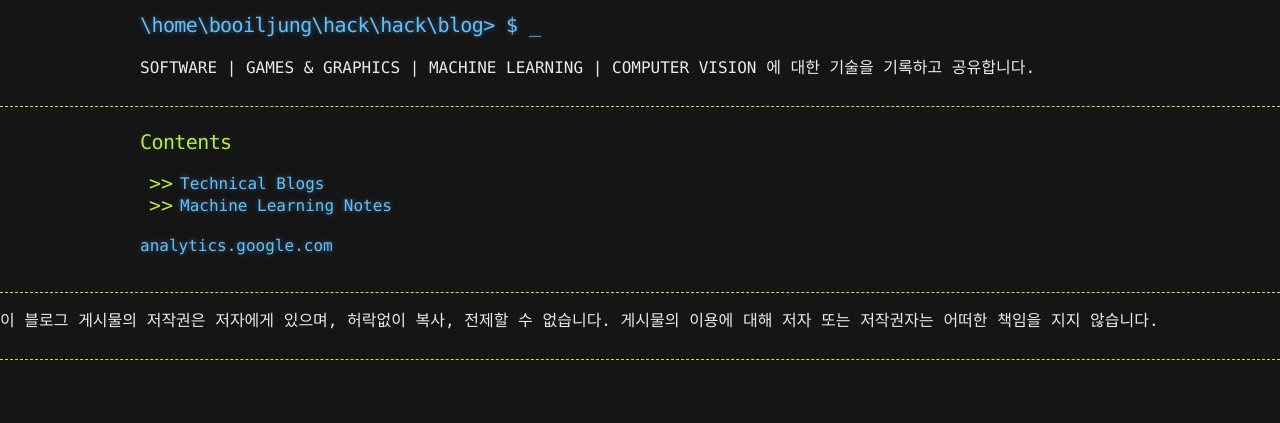
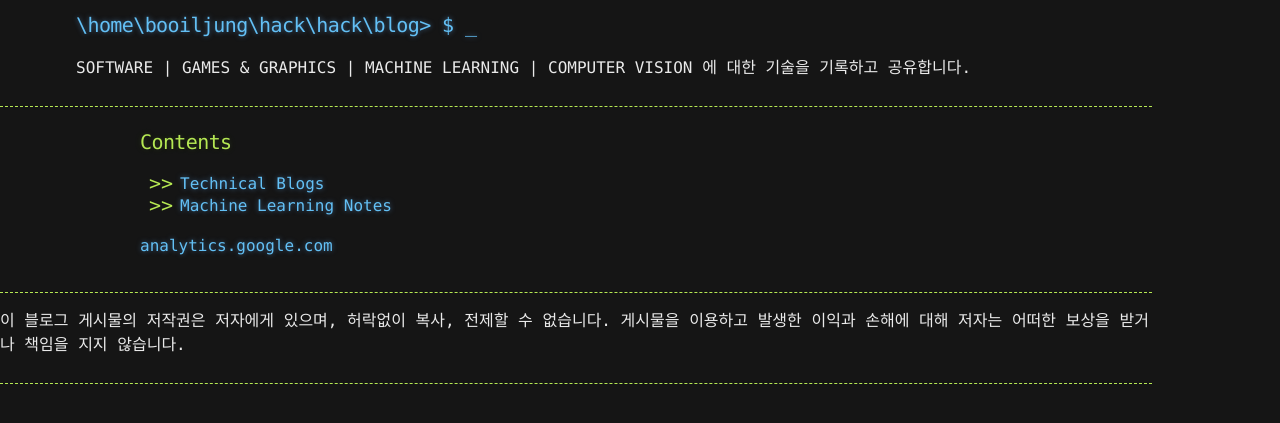
Before and after one commit to booiljung/xxxxx, a Jekyll site: the page built from index.md, in a window 1280 px wide. Shown: the top 423 px of the page. Built offline with Jekyll 4.4.1, drawn with Linux system fonts in a browser that asks for light colours; our own code applies the rules of GitHub Pages for plain Markdown files.

Commit message:
header, container width

```diff
--- a/_layouts/default.html
+++ b/_layouts/default.html
@@ -88,7 +88,7 @@
       <div class="footer">
         <hr>
         <p>
-          이 블로그 게시물의 저작권은 저자에게 있으며, 허락없이 복사, 전제할 수 없습니다. 게시물의 이용에 대해 저자 또는 저작권자는 어떠한 책임을 지지 않습니다.
+          이 블로그 게시물의 저작권은 저자에게 있으며, 허락없이 복사, 전제할 수 없습니다. 게시물을 이용하고 발생한 이익과 손해에 대해 저자는 어떠한 보상을 받거나 책임을 지지 않습니다.
         </p>
       </div>
     </footer>
--- a/_sass/jekyll-theme-hacker.scss
+++ b/_sass/jekyll-theme-hacker.scss
@@ -38,16 +38,15 @@ li {
   line-height: 1.4;
 }
 
-/* Header, <header>
-   header   - container
-   h1       - project name
-   h2       - project description
+/*
+  Header, <header>
+  header   - container
 */
 
 header {
   background: $body-background url("../_site_images/code.png") 0 0;
   /*background: rgba(0, 0, 0, 0.1);*/
-  width: 100%;
+  width: 90%;
   border-bottom: 1px dashed $conifer; //header;
   padding: 10px 0;
   margin: 0 0 20px 0;
@@ -75,10 +74,15 @@ header h2 {
   font-size: 20px;
 }
 
+/*
+  footer, <footer>
+  footer   - container
+*/
+
 footer {
   background: $body-background url("../_site_images/code.png") 0 0;
   /*background: rgba(0, 0, 0, 0.1);*/
-  width: 100%;
+  width: 90%;
   border-bottom: 1px dashed $conifer; //header;
   padding: 10px 0;
   margin: 0 0 20px 0;
```
